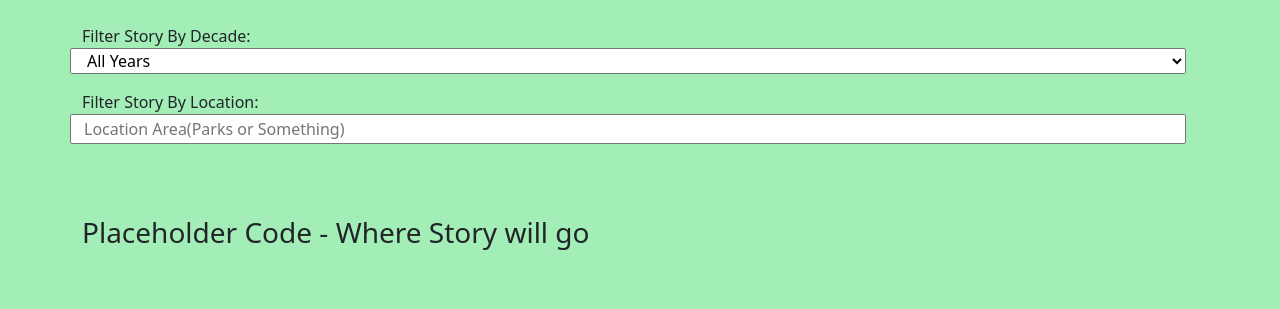
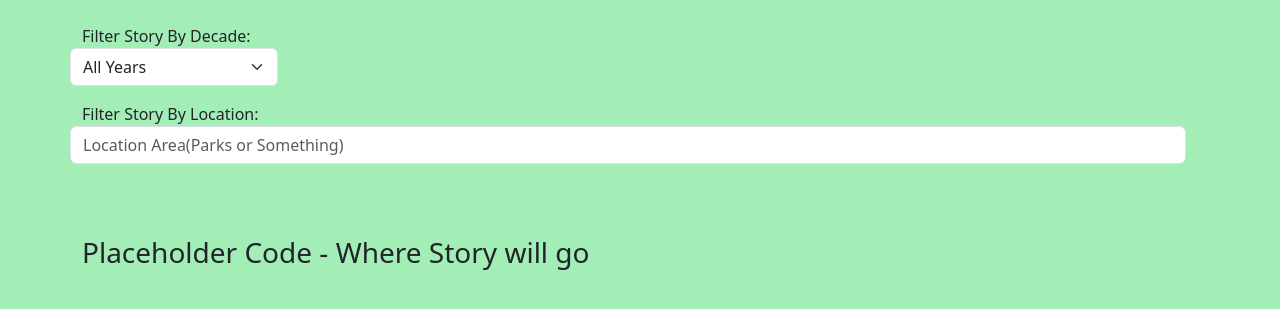
Before and after one commit to NafeesA35/HacktivismII, a Flask app: template ProgramDirectory/templates/index.html in a window 1280 px wide. Shown: the part 80-389 px from the top of the page. Run offline with Flask 3, Linux system fonts and the light colour scheme; the template is opened without the code that fills it, so the values that code supplies are empty.

Commit message:
added bootstrap to index

```diff
--- a/ProgramDirectory/templates/index.html
+++ b/ProgramDirectory/templates/index.html
@@ -20,7 +20,7 @@
         <section id="filters" class="row py-3">
             <div class="row py-2">
                 <label for="decadeFilter" >Filter Story By Decade: </label>
-                <select id="decadeFilter" name="decadeFilter">
+                <select id="decadeFilter" name="decadeFilter" class="form-select">
                     <option value="all">All Years</option>
                     <option value="1920s">1920s</option>
                     <option value="1930s">1930s</option>
@@ -37,7 +37,7 @@
             </div>
             <div class="row py-2">
                 <label for="locationFilter">Filter Story By Location: </label>
-                <input type="text" id="locationFilter" name="locationFilter" placeholder="Location Area(Parks or Something)">
+                <input type="text" id="locationFilter" name="locationFilter" placeholder="Location Area(Parks or Something)" class="form-control">
             </div>
         </section>
 
```
